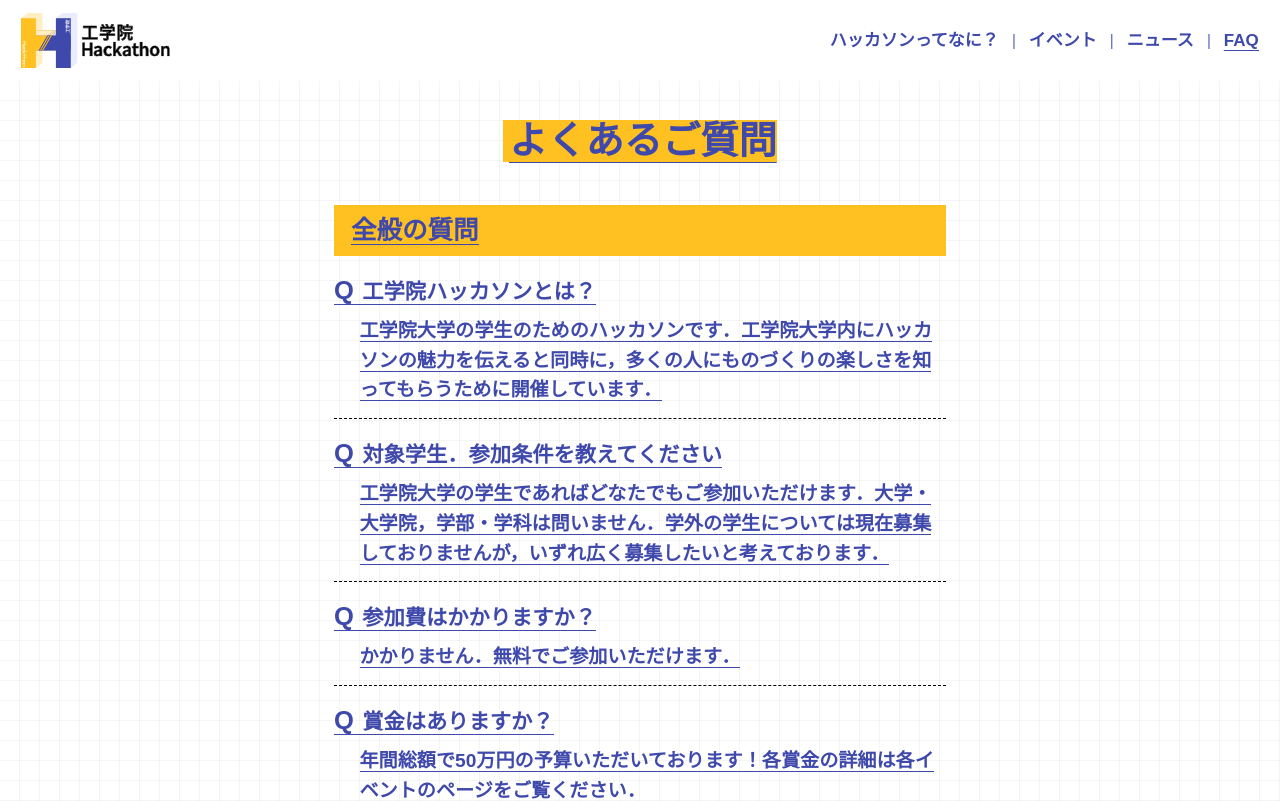
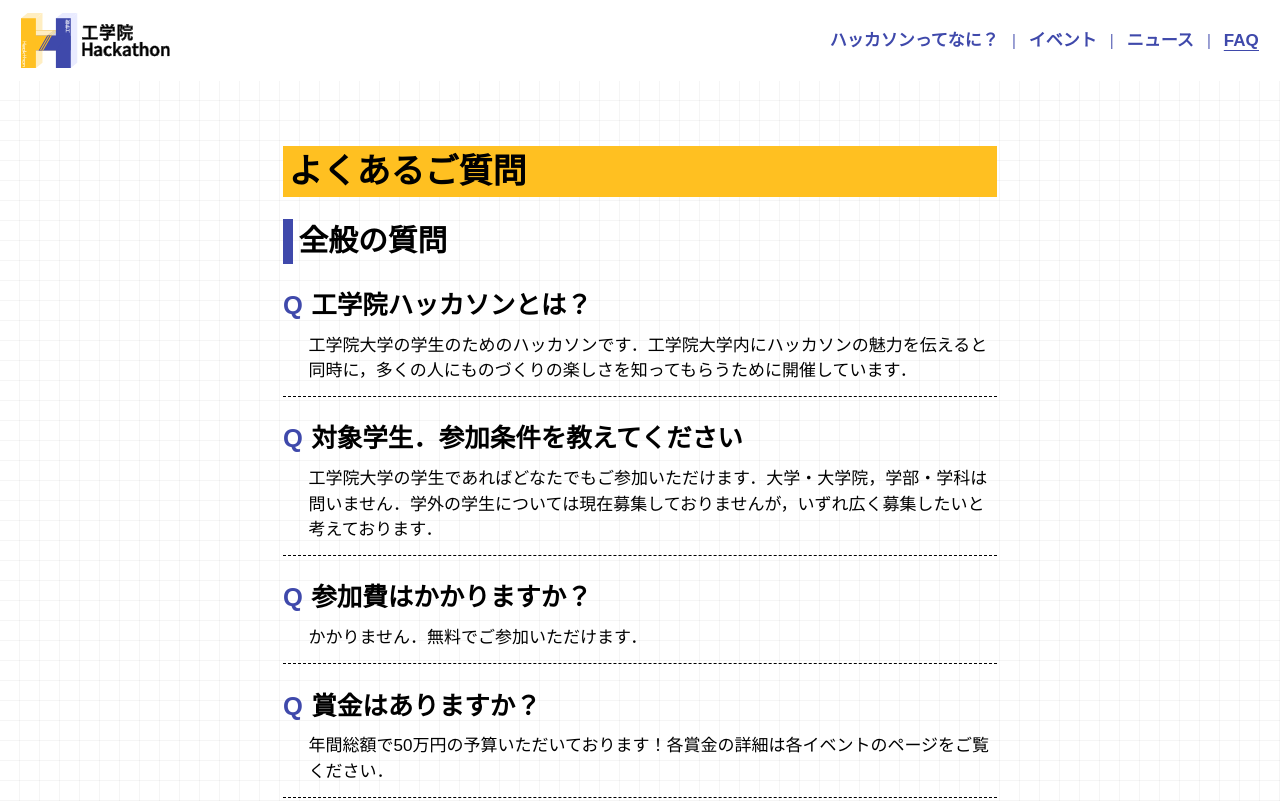
Before and after one commit to N-Keisho/kogakuin-hackathon-homepage, a Next.js app: page /faq in a window 1280 px wide. Shown: the top 801 px of the page. Built offline with nearby package versions, Linux system fonts and the light colour scheme; a web font is replaced by a local one.

Commit message:
Design: Update FAQ CSS

```diff
--- a/app/faq/page.tsx
+++ b/app/faq/page.tsx
@@ -1,6 +1,6 @@
-import React from 'react';
-import questions from './questions';
-import { Metadata } from 'next';
+import React from "react";
+import questions from "./questions";
+import { Metadata } from "next";
 
 const url = "https://hackathon.kogcoder.com";
 const title = "よくあるご質問";
@@ -18,19 +18,17 @@ export const metadata: Metadata = {
     title: title,
     description: description,
     images: [`${url}${image}`],
-    }
+  },
 };
 
 const Page = () => {
   return (
-        <>
-            <div className='p-5 justify-center flex flex-col items-center w-full'>
-                <h1 className="text-2xl md:text-4xl text-primary-700 font-bold underline mt-4 mb-0 decoration-1 underline-offset-8 text-center ">
-                    よくあるご質問
-                </h1>
-                <div className='flex flex-col w-11/12 max-w-xl items-center'>
+    <div className="flex flex-col mt-4 md:mt-10 mb-10 flex flex-col items-center">
+      <div className="w-11/12 max-w-2xl">
+        <h1>よくあるご質問</h1>
+        <div>
           {questions.map((q, i) => (
-                        <div key={i} className='w-full'>
+            <div key={i} className="w-full mb-10">
               <QuestionCategory category={q.category} />
               {q.questions.map((qa, j) => (
                 <Question key={j} question={qa.question} answer={qa.answer} />
@@ -39,32 +37,30 @@ const Page = () => {
           ))}
         </div>
       </div>
-        </>
+    </div>
   );
 };
 
 export default Page;
 
+const QuestionCategory: React.FC<{ category: string }> = ({ category }) => {
+  return <h2>{category}</h2>;
+};
 
-const QuestionCategory:React.FC<{ category:string }> = ({ category }) => {
+const Question: React.FC<{ question: string; answer: string }> = ({
+  question,
+  answer,
+}) => {
   return (
-        <div className='bg-secondary-400  w-full mt-10 py-1 md:py-2 px-3 md:px-4'>
-            <a className='text-primary-700 text-xl md:text-2xl font-bold'>{category}</a>
+    <div className="w-full mt-4">
+      <h3 className="mb-2 border-none">
+        <span className="text-primary-700 mr-2">Q</span>
+        <span>{question}</span>
+      </h3>
+      <div className="pl-6">
+        <p>{answer}</p>
+      </div>
+      <div className="border-b border-black h-0 border-dashed mt-3"></div>
     </div>
   );
-}
-
-const Question:React.FC<{ question:string, answer:string }> = ({ question, answer}) => {
-    return (
-        <div className='w-full mt-4'>
-            <div className='mb-2'>
-                <a className='text-primary-700 font-bold text-xl md:text-2xl'>Q</a>
-                <a className='font-bold pl-2 text-lg md:text-xl'>{question}</a>
-            </div>
-            <div className='pl-6'>
-            <a className=' my-4 text-base md:text-lg'>{answer}</a>
-            </div>
-            <div className='border-b border-black h-0 border-dashed mt-3'></div>
-        </div>
-    );
-}
+};
--- a/app/globals.css
+++ b/app/globals.css
@@ -50,7 +50,7 @@ h2 {
 h3{
   font-size: 1.5rem;
   font-weight: bold;
-  border-bottom: solid #000 1rem;
+  border-bottom: solid #000 0.1rem;
   padding: 0;
   margin-top: 1.3rem;
   margin-bottom: 0.66rem;
```
Lines whose indentation alone changed are shown as unchanged.
